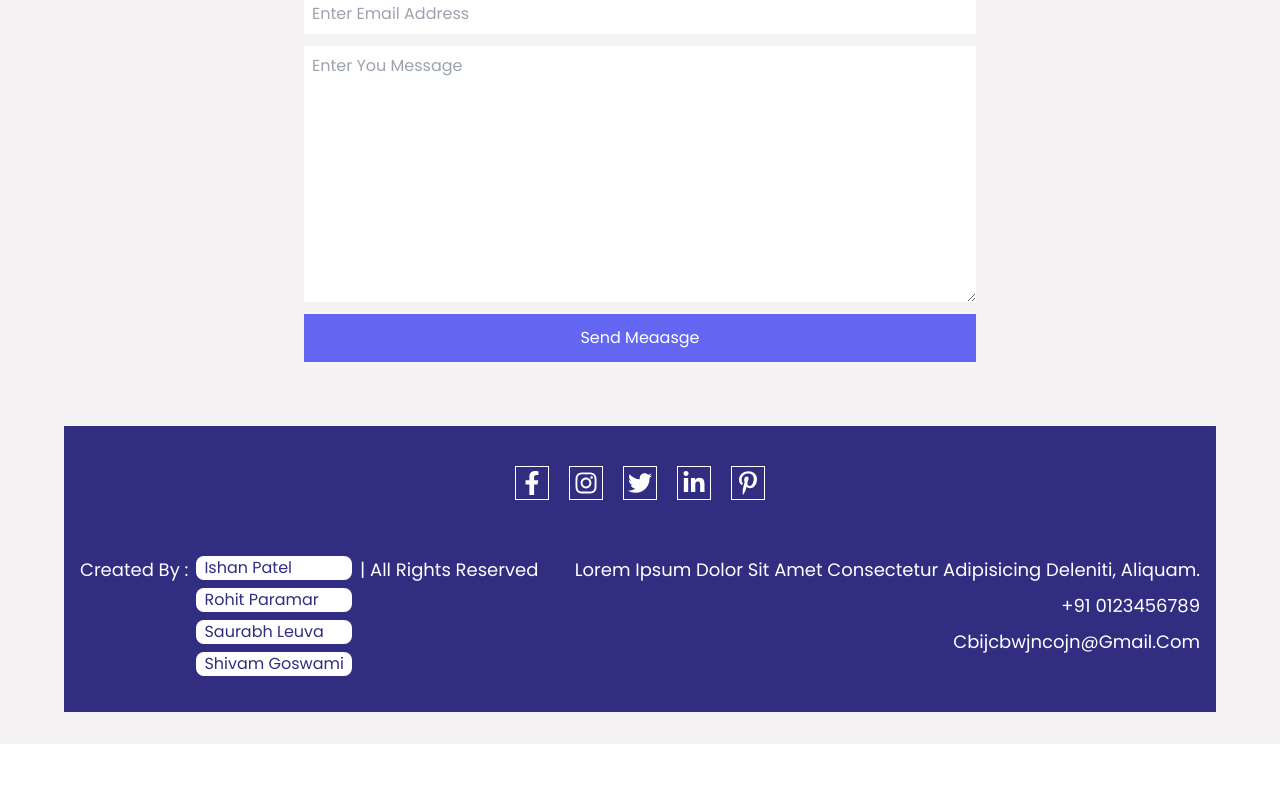
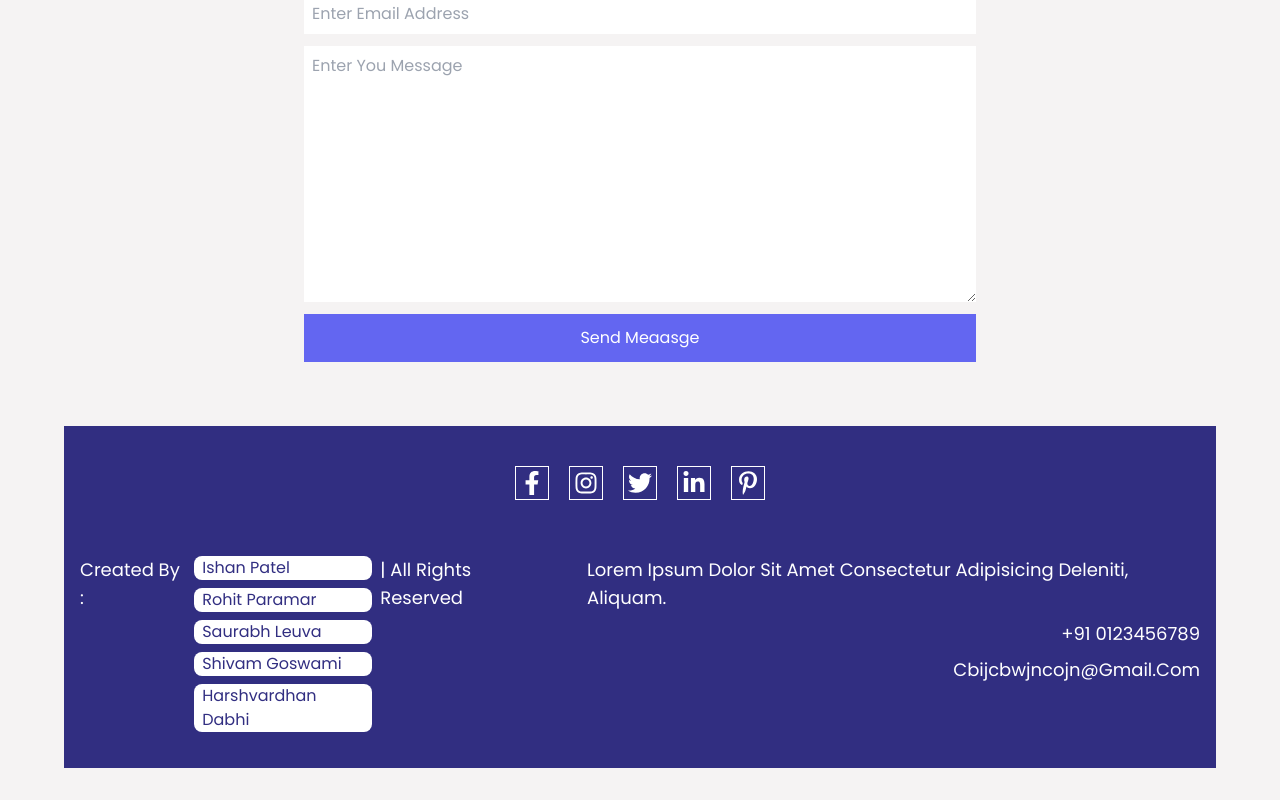
Before and after one commit to LUCIFER-3133/Project-FoodFiesta, a React (Create React App) app: page / in a window 1280 px wide. Shown: the part 3447-4247 px from the top of the page. Before the commit the page ends 4191 px from the top, so only its background shows below. Built offline with nearby package versions, Linux system fonts and the light colour scheme; no server answers; the database is empty.

Commit message:
new member

```diff
--- a/src/components/FooterContainer.jsx
+++ b/src/components/FooterContainer.jsx
@@ -47,6 +47,9 @@ const FooterContainer = () => {
             <span className="bg-white text-indigo-900 rounded-lg px-2">
               Shivam Goswami
             </span>
+            <span className="bg-white text-indigo-900 rounded-lg px-2">
+              Harshvardhan Dabhi
+            </span>
           </div>
           <p>| All Rights Reserved</p>
         </p>
```
